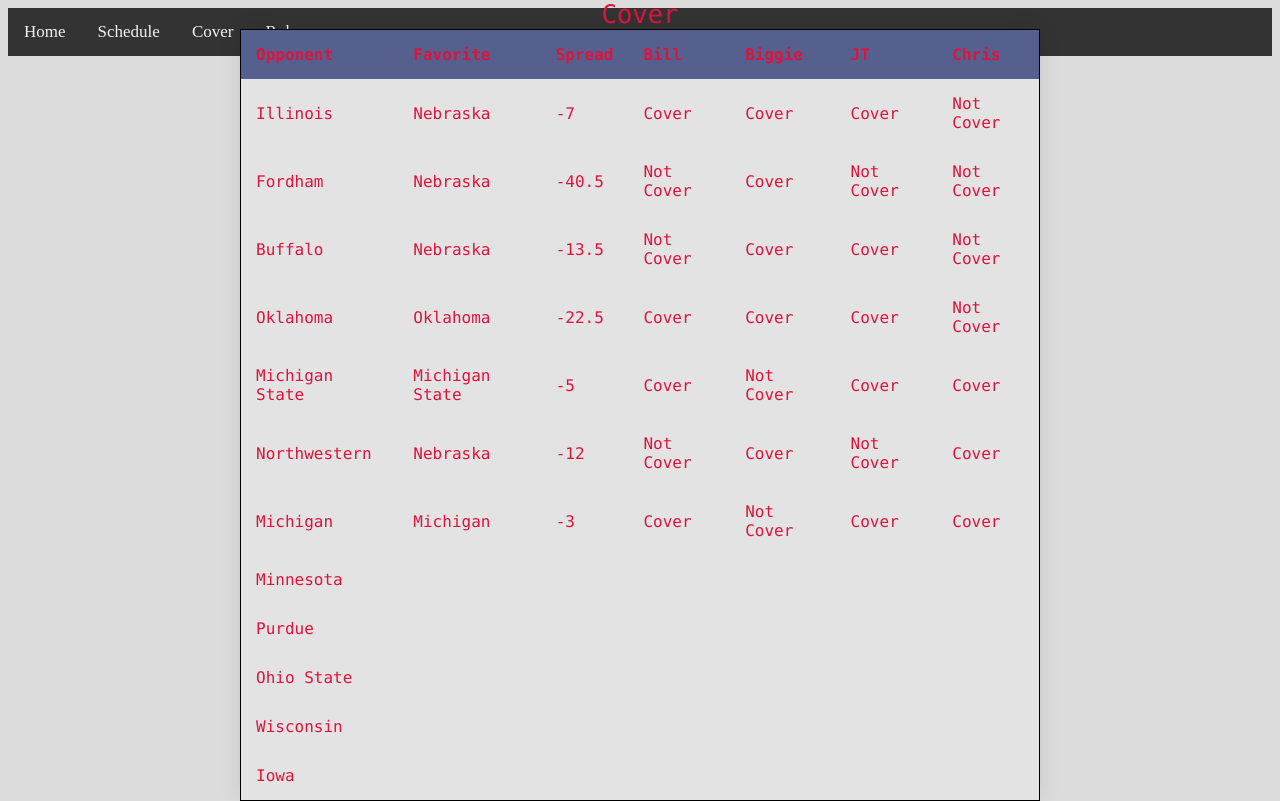
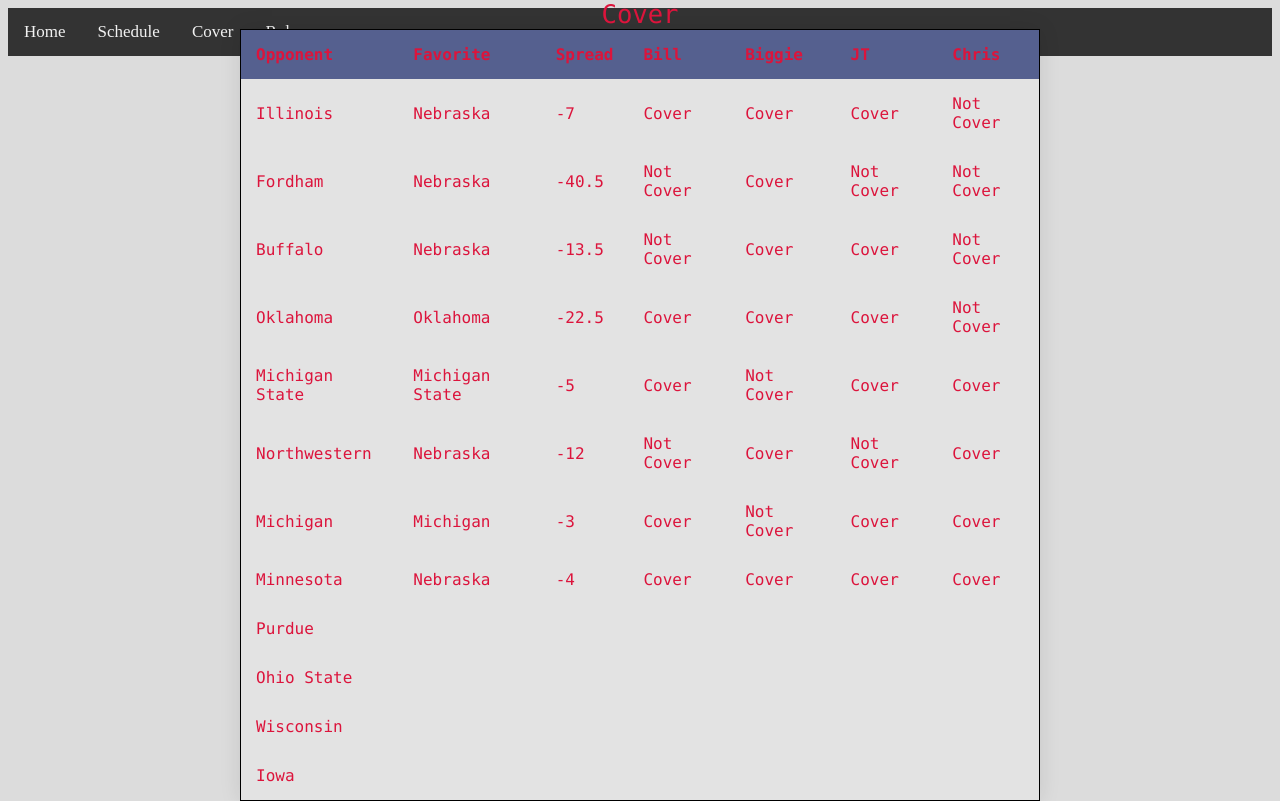
Before and after one commit to jt-cronin/2021HuskerApp, a Flask app: page /cover in a window 1280 px wide. Run offline with Flask 2, Linux system fonts and the light colour scheme.

Commit message:
pre minnesota

```diff
--- a/templates/cover.html
+++ b/templates/cover.html
@@ -80,12 +80,12 @@
       </tr>
       <tr>
         <td>Minnesota</td>
-        <td></td>
-        <td></td>
-        <td></td>
-        <td></td>
-        <td></td>
-        <td></td>
+        <td>Nebraska</td>
+        <td>-4</td>
+        <td>Cover</td>
+        <td>Cover</td>
+        <td>Cover</td>
+        <td>Cover</td>
       </tr>
       <tr>
         <td>Purdue</td>
```
Also changed, not shown: templates/index.html (+8 -8 lines).
